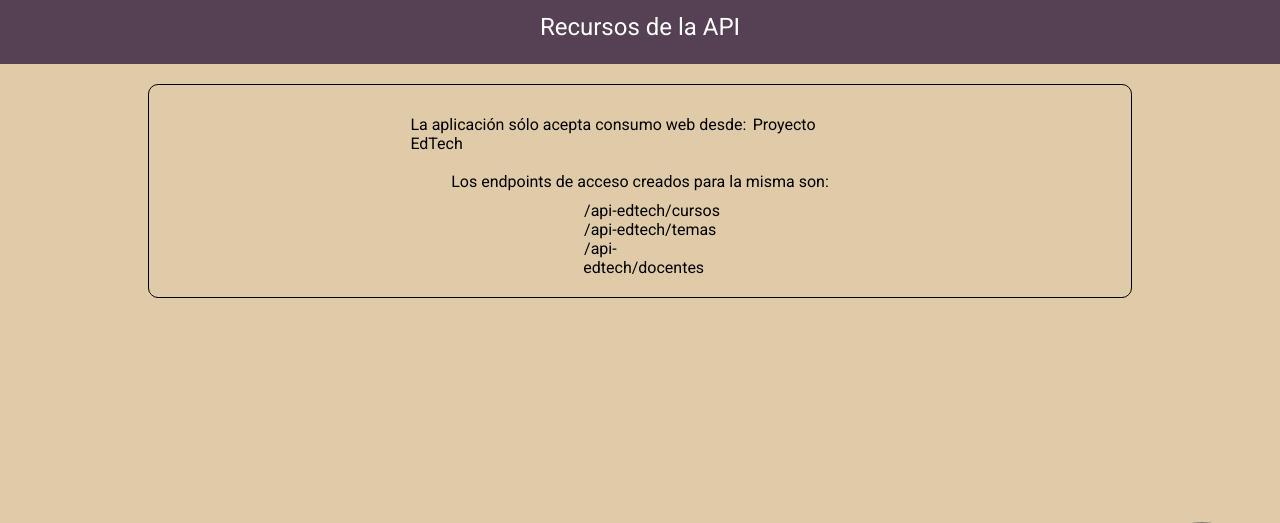
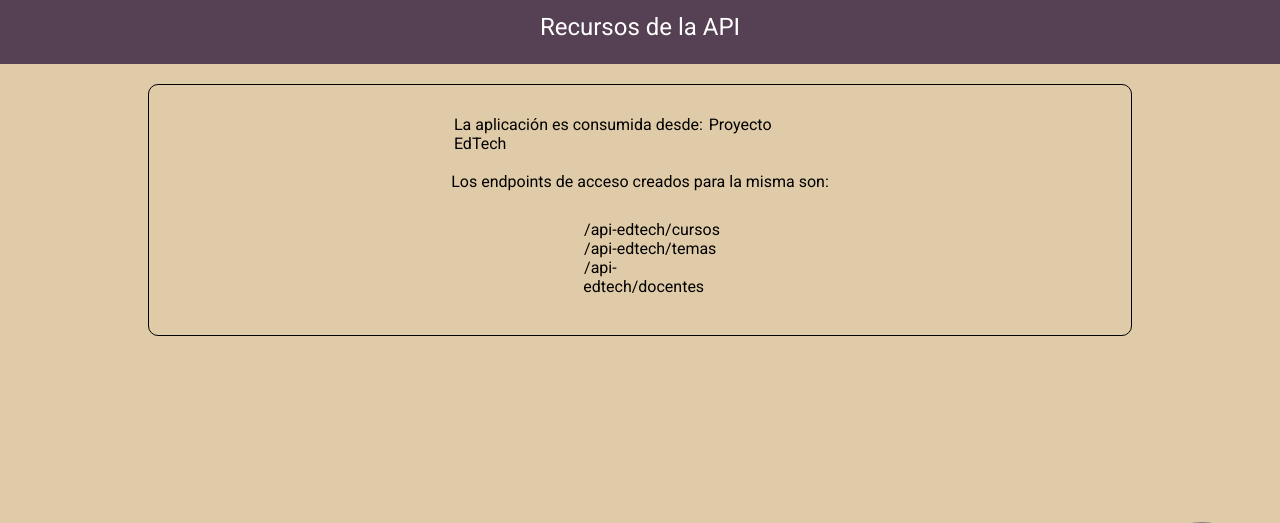
Before and after one commit to ChTole/CAC-PythonFS-Back, a Flask app: page /api-edtech in a window 1280 px wide. Shown: the part 120-643 px from the top of the page. Run offline with Flask 3, Linux system fonts and the light colour scheme.

Commit message:
Modificaciones en templates pos despliegue

```diff
--- a/templates/api-edtech/docu.html
+++ b/templates/api-edtech/docu.html
@@ -10,13 +10,15 @@
 <h2 class="color5">Recursos de la API</h2>
 <div class="articulos unaColumna">
     <article>
-        <p>La aplicación sólo acepta consumo web desde: <a href="https://chtole.github.io/CAC-PythonFS-Front/" target="_blank">Proyecto EdTech</a></p>
+        <p>La aplicación es consumida desde: <a href="https://chtole.github.io/CAC-PythonFS-Front/" target="_blank">Proyecto EdTech</a></p>
         <p>Los <i>endpoints</i> de acceso creados para la misma son:</p>
-        <ul>
-            <li><a href="{{ url_for('api_cursos') }}" target="_blank">/api-edtech/cursos</a></li>
-            <li><a href="{{ url_for('api_temas') }}" target="_blank">/api-edtech/temas</a></li>
-            <li><a href="{{ url_for('api_docentes') }}" target="_blank">/api-edtech/docentes</a></li>
-        </ul>
+        <p>
+            <ul>
+                <li><a href="{{ url_for('api_cursos') }}" target="_blank">/api-edtech/cursos</a></li>
+                <li><a href="{{ url_for('api_temas') }}" target="_blank">/api-edtech/temas</a></li>
+                <li><a href="{{ url_for('api_docentes') }}" target="_blank">/api-edtech/docentes</a></li>
+            </ul>
+        </p>
     </article>
 </div>
 
--- a/templates/base.html
+++ b/templates/base.html
@@ -6,7 +6,7 @@
     <meta name="description" content="Sitio modelo de plataforma educativa, diseñado para la implementación del material visto durante el curso Python Fullstack del programa Codo a codo." />
     <meta name="author" content="Christian Toledo"/>
     <meta name="keywords" content="educación, desarrollo web, frontend, backend, API-REST, MVT, MVC">
-    <link rel="icon" type="image/x-icon" href="./icon/laptop-code-solid.svg">
+    <link rel="icon" type="image/x-icon" href="{{ url_for('static', filename='./icon/laptop-code-solid.svg') }}">
     <link rel="stylesheet" href="{{ url_for('static', filename='./css/estilos.css') }}">
     <link rel="stylesheet" href="{{ url_for('static', filename='./css/fuentes.css') }}">
     <link rel="stylesheet" href="{{ url_for('static', filename='./css/colores.css') }}">
```
